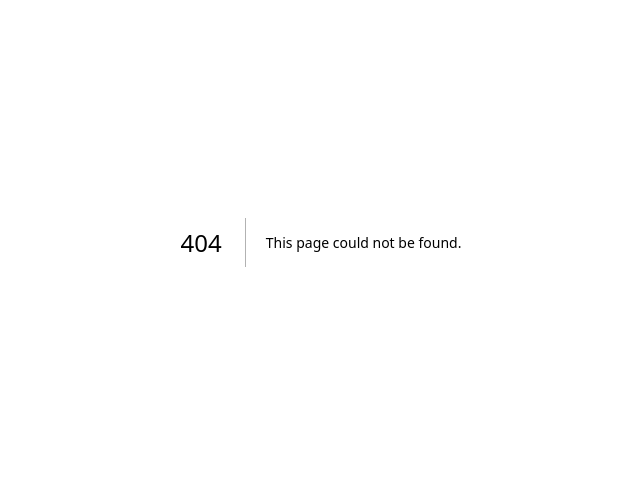
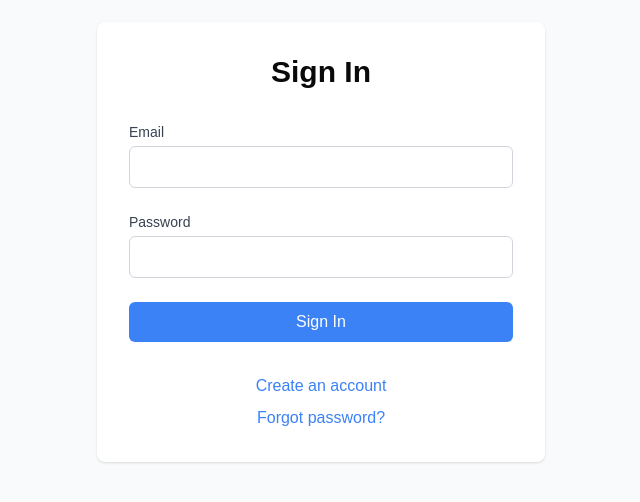
Before and after one commit to axat0207/gradenext, a Next.js app: page /auth/login in a window 1280 px wide. Before the commit this address had no page. Shown: the part 158-660 px from the top of the page, without its empty margins (319-959 px from the left). Built offline with nearby package versions, Linux system fonts and the light colour scheme.

Commit message:
nextauth + supabase

```diff
--- /dev/null
+++ b/app/api/auth/[...nextauth]/route.ts
@@ -0,0 +1,47 @@
+// app/api/auth/[...nextauth]/route.ts
+import NextAuth, { PagesOptions } from "next-auth";
+import CredentialsProvider from "next-auth/providers/credentials";
+import { supabase } from "@/lib/supabase";
+interface CustomPagesOptions extends Partial<PagesOptions> {
+  signUp?: string; // Add signUp property
+}
+const handler = NextAuth({
+  providers: [
+    CredentialsProvider({
+      name: "Credentials",
+      credentials: {
+        email: { label: "Email", type: "email" },
+        password: { label: "Password", type: "password" },
+      },
+      async authorize(credentials) {
+        if (!credentials?.email || !credentials?.password) return null;
+
+        const {
+          data: { user },
+          error,
+        } = await supabase.auth.signInWithPassword({
+          email: credentials.email,
+          password: credentials.password,
+        });
+
+        if (error) return null;
+        return user;
+      },
+    }),
+  ],
+  pages: {
+    signIn: "/auth/login",
+    signUp: "/auth/signup",
+  } as CustomPagesOptions,
+  callbacks: {
+    async session({ session, token }) {
+      if (token) {
+        //@ts-ignore
+        session.user.id = token.sub!;
+      }
+      return session;
+    },
+  },
+});
+
+export { handler as GET, handler as POST };
--- /dev/null
+++ b/app/auth/forgot-password/page.tsx
@@ -0,0 +1,67 @@
+"use client";
+
+import { useState } from "react";
+import Link from "next/link";
+import { supabase } from "@/lib/supabase";
+
+export default function ForgotPassword() {
+  const [email, setEmail] = useState("");
+  const [message, setMessage] = useState("");
+  const [error, setError] = useState("");
+
+  const handleSubmit = async (e: React.FormEvent) => {
+    e.preventDefault();
+    try {
+      const { error } = await supabase.auth.resetPasswordForEmail(email, {
+        redirectTo: `${window.location.origin}/reset-password`,
+      });
+
+      if (error) {
+        setError(error.message);
+      } else {
+        setMessage("Check your email for the password reset link");
+        setError("");
+      }
+    } catch (error) {
+      setError("An error occurred");
+    }
+  };
+
+  return (
+    <div className="min-h-screen flex items-center justify-center bg-gray-50">
+      <div className="max-w-md w-full space-y-8 p-8 bg-white rounded-lg shadow">
+        <h2 className="text-3xl font-bold text-center">Reset Password</h2>
+        {message && <p className="text-green-500 text-center">{message}</p>}
+        {error && <p className="text-red-500 text-center">{error}</p>}
+        <form onSubmit={handleSubmit} className="space-y-6">
+          <div>
+            <label className="block text-sm font-medium text-gray-700">
+              Email
+            </label>
+            <input
+              type="email"
+              value={email}
+              onChange={(e) => setEmail(e.target.value)}
+              className="mt-1 block w-full rounded-md border border-gray-300 p-2"
+              required
+            />
+          </div>
+          <button
+            type="submit"
+            className="w-full bg-blue-500 text-white p-2 rounded-md hover:bg-blue-600"
+          >
+            Send Reset Link
+          </button>
+        </form>
+        <div className="text-center">
+          <Link
+            href="/auth/login"
+            className="text-blue-500 hover:text-blue-600"
+          >
+            Back to Sign In
+          </Link>
+        </div>
+      </div>
+    </div>
+  );
+}
--- /dev/null
+++ b/app/auth/login/page.tsx
@@ -0,0 +1,87 @@
+"use client";
+
+import { useState } from "react";
+import { signIn } from "next-auth/react";
+import { useRouter } from "next/navigation";
+import Link from "next/link";
+
+export default function Login() {
+  const [email, setEmail] = useState("");
+  const [password, setPassword] = useState("");
+  const [error, setError] = useState("");
+  const router = useRouter();
+
+  const handleSubmit = async (e: React.FormEvent) => {
+    e.preventDefault();
+    try {
+      const result = await signIn("credentials", {
+        email,
+        password,
+        redirect: false,
+      });
+
+      if (result?.error) {
+        setError("Invalid credentials");
+      } else {
+        router.push("/quiz");
+      }
+    } catch (error) {
+      setError("An error occurred");
+    }
+  };
+
+  return (
+    <div className="min-h-screen flex items-center justify-center bg-gray-50">
+      <div className="max-w-md w-full space-y-8 p-8 bg-white rounded-lg shadow">
+        <h2 className="text-3xl font-bold text-center">Sign In</h2>
+        {error && <p className="text-red-500 text-center">{error}</p>}
+        <form onSubmit={handleSubmit} className="space-y-6">
+          <div>
+            <label className="block text-sm font-medium text-gray-700">
+              Email
+            </label>
+            <input
+              type="email"
+              value={email}
+              onChange={(e) => setEmail(e.target.value)}
+              className="mt-1 block w-full rounded-md border border-gray-300 p-2"
+              required
+            />
+          </div>
+          <div>
+            <label className="block text-sm font-medium text-gray-700">
+              Password
+            </label>
+            <input
+              type="password"
+              value={password}
+              onChange={(e) => setPassword(e.target.value)}
+              className="mt-1 block w-full rounded-md border border-gray-300 p-2"
+              required
+            />
+          </div>
+          <button
+            type="submit"
+            className="w-full bg-blue-500 text-white p-2 rounded-md hover:bg-blue-600"
+          >
+            Sign In
+          </button>
+        </form>
+        <div className="text-center space-y-2">
+          <Link
+            href="/auth/signup"
+            className="text-blue-500 hover:text-blue-600 block"
+          >
+            Create an account
+          </Link>
+          <Link
+            href="/auth/forgot-password"
+            className="text-blue-500 hover:text-blue-600 block"
+          >
+            Forgot password?
+          </Link>
+        </div>
+      </div>
+    </div>
+  );
+}
--- /dev/null
+++ b/app/auth/signup/page.tsx
@@ -0,0 +1,82 @@
+"use client";
+
+import { useState } from "react";
+import { useRouter } from "next/navigation";
+import Link from "next/link";
+import { supabase } from "@/lib/supabase";
+
+export default function SignUp() {
+  const [email, setEmail] = useState("");
+  const [password, setPassword] = useState("");
+  const [error, setError] = useState("");
+  const router = useRouter();
+
+  const handleSubmit = async (e: React.FormEvent) => {
+    e.preventDefault();
+    try {
+      const { data, error } = await supabase.auth.signUp({
+        email,
+        password,
+      });
+      console.log({ data });
+      if (error) {
+        setError(error.message);
+      } else {
+        router.push("/auth/login");
+      }
+    } catch (error) {
+      setError("An error occurred");
+    }
+  };
+
+  return (
+    <div className="min-h-screen flex items-center justify-center bg-gray-50">
+      <div className="max-w-md w-full space-y-8 p-8 bg-white rounded-lg shadow">
+        <h2 className="text-3xl font-bold text-center">Create Account</h2>
+        {error && <p className="text-red-500 text-center">{error}</p>}
+        <form onSubmit={handleSubmit} className="space-y-6">
+          <div>
+            <label className="block text-sm font-medium text-gray-700">
+              Email
+            </label>
+            <input
+              type="email"
+              value={email}
+              onChange={(e) => setEmail(e.target.value)}
+              className="mt-1 block w-full rounded-md border border-gray-300 p-2"
+              required
+            />
+          </div>
+          <div>
+            <label className="block text-sm font-medium text-gray-700">
+              Password
+            </label>
+            <input
+              type="password"
+              value={password}
+              onChange={(e) => setPassword(e.target.value)}
+              className="mt-1 block w-full rounded-md border border-gray-300 p-2"
+              required
+            />
+          </div>
+          <button
+            type="submit"
+            className="w-full bg-blue-500 text-white p-2 rounded-md hover:bg-blue-600"
+          >
+            Sign Up
+          </button>
+        </form>
+        <div className="text-center">
+          <Link
+            href="/auth/login"
+            className="text-blue-500 hover:text-blue-600"
+          >
+            Already have an account? Sign in
+          </Link>
+        </div>
+      </div>
+    </div>
+  );
+}
+
+// app/forgot-password/page.tsx
--- a/app/layout.tsx
+++ b/app/layout.tsx
@@ -1,6 +1,8 @@
 import type { Metadata } from "next";
 import { Geist, Geist_Mono } from "next/font/google";
 import "./globals.css";
+import { SessionProvider } from "next-auth/react";
+import Providers from "./providers";
 
 const geistSans = Geist({
   variable: "--font-geist-sans",
@@ -23,6 +25,7 @@ export default function RootLayout({
   children: React.ReactNode;
 }>) {
   return (
+    <Providers>
       <html lang="en">
         <body
           className={`${geistSans.variable} ${geistMono.variable} antialiased`}
@@ -30,5 +33,6 @@ export default function RootLayout({
           {children}
         </body>
       </html>
+    </Providers>
   );
 }
--- /dev/null
+++ b/app/providers.tsx
@@ -0,0 +1,7 @@
+"use client";
+
+import { SessionProvider } from "next-auth/react";
+
+export default function Providers({ children }: { children: React.ReactNode }) {
+  return <SessionProvider>{children}</SessionProvider>;
+}
--- /dev/null
+++ b/lib/supabase.ts
@@ -0,0 +1,8 @@
+// lib/supabase.ts
+import { createClient } from "@supabase/supabase-js";
+
+const supabaseUrl = "https://itajnpinmtxjqsbryzvg.supabase.co";
+const supabaseKey =
+  "eyJhbGciOiJIUzI1NiIsInR5cCI6IkpXVCJ9.eyJpc3MiOiJzdXBhYmFzZSIsInJlZiI6Iml0YWpucGlubXR4anFzYnJ5enZnIiwicm9sZSI6ImFub24iLCJpYXQiOjE3NDAyMjc0MTksImV4cCI6MjA1NTgwMzQxOX0.M1ZjVl6SyqkhpHCCDpIJdtpaoXla0Cot4y9z4xl6nqo";
+
+export const supabase = createClient(supabaseUrl, supabaseKey);
--- a/package.json
+++ b/package.json
@@ -9,6 +9,7 @@
     "lint": "next lint"
   },
   "dependencies": {
+    "@auth/supabase-adapter": "^1.7.4",
     "@emotion/react": "^11.14.0",
     "@emotion/styled": "^11.14.0",
     "@mui/x-charts": "^7.25.0",
@@ -17,13 +18,16 @@
     "@radix-ui/react-select": "^2.1.6",
     "@radix-ui/react-slot": "^1.1.1",
     "@radix-ui/react-tooltip": "^1.1.8",
+    "@supabase/supabase-js": "^2.48.1",
     "autoprefixer": "^10.4.20",
+    "bcryptjs": "^3.0.2",
     "canvas-confetti": "^1.9.3",
     "class-variance-authority": "^0.7.1",
     "clsx": "^2.1.1",
     "framer-motion": "^12.4.3",
     "lucide-react": "^0.474.0",
     "next": "^15.1.6",
+    "next-auth": "^4.24.11",
     "next-themes": "^0.4.4",
     "openai": "^4.80.1",
     "react": "^19.0.0",
```
Also changed, not shown: app/types.ts (deleted), 1 other file (tests, documents, lock files or other folders). Lines whose indentation alone changed are shown as unchanged.
